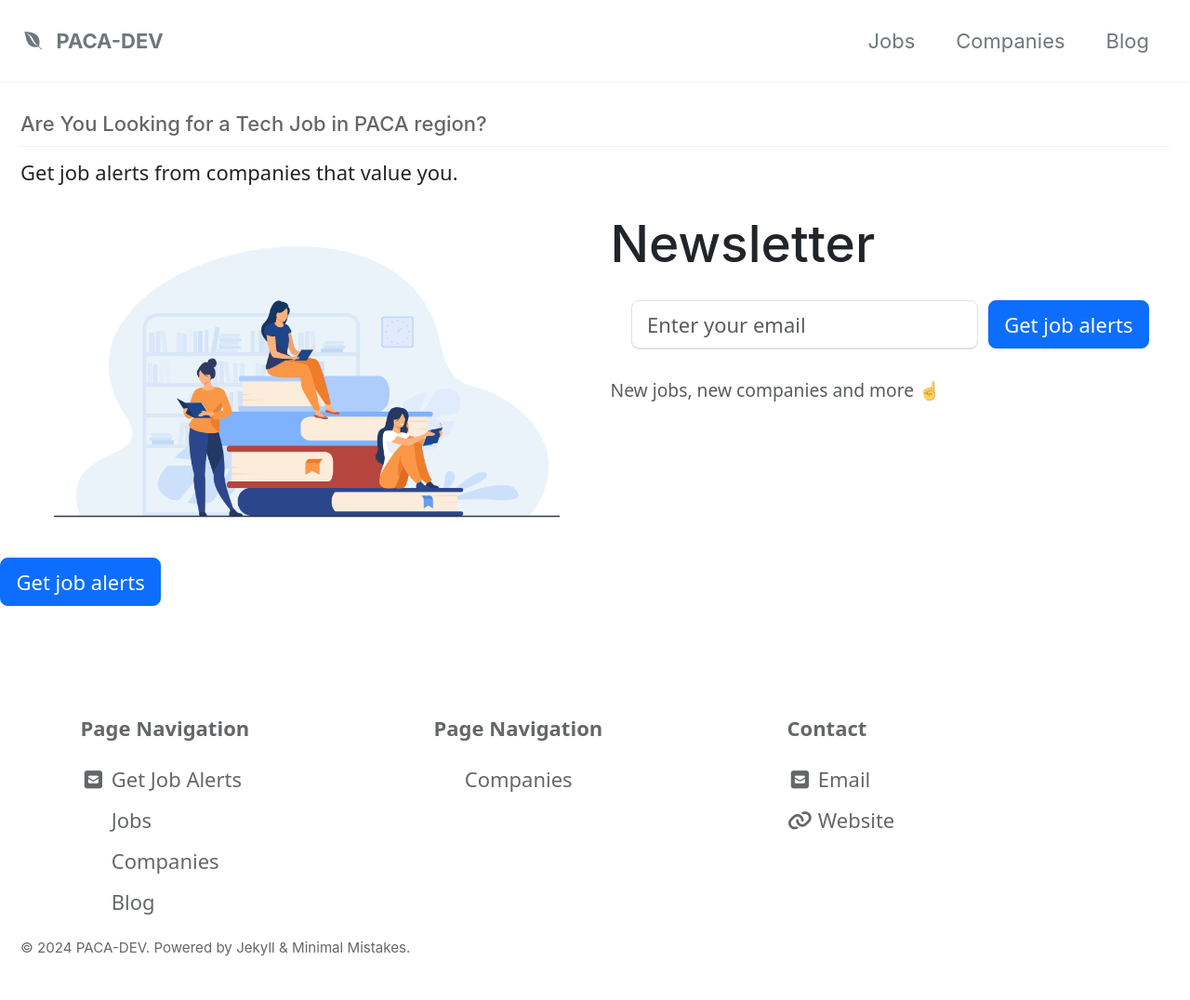
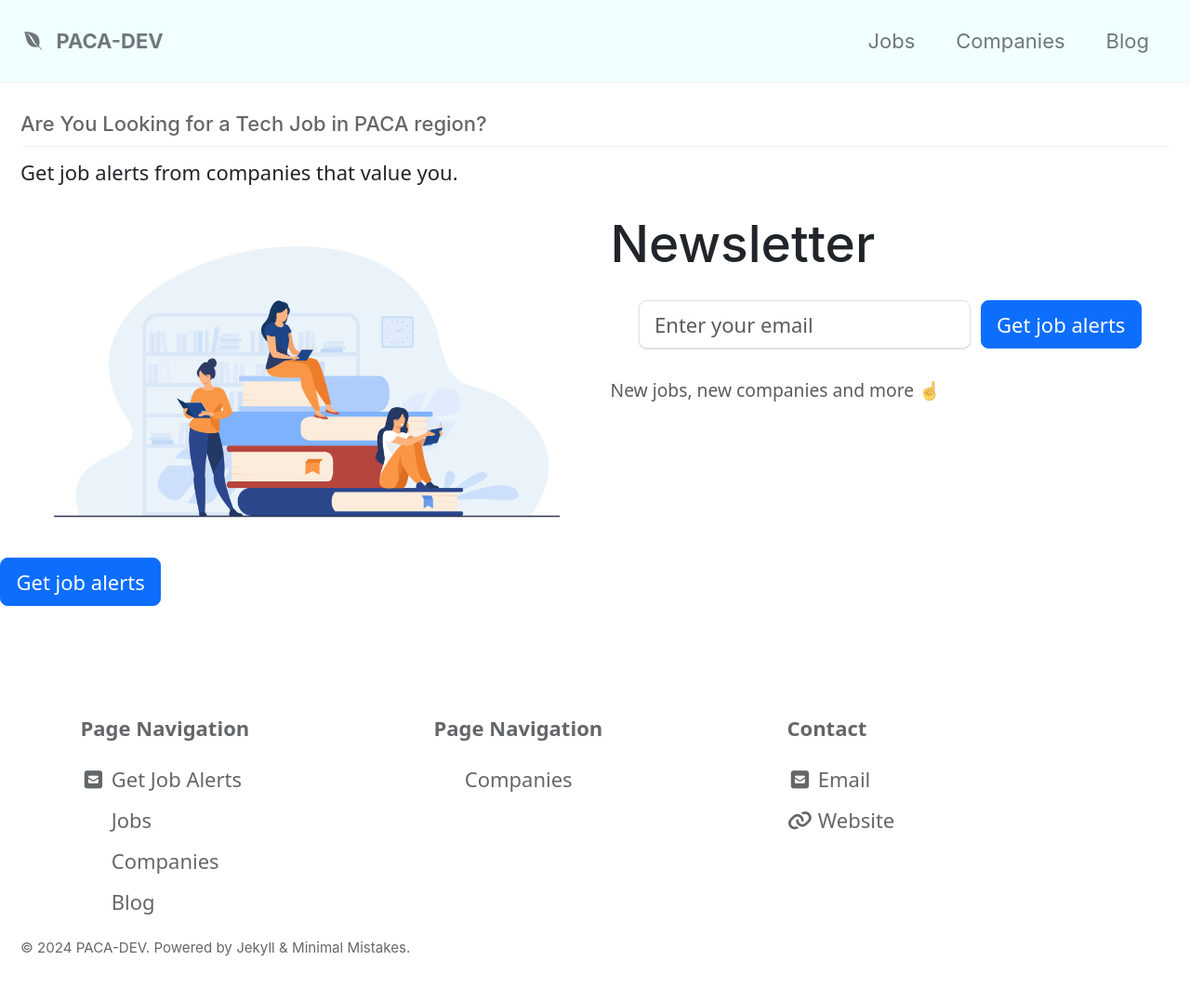
Before and after one commit to paca-dev/paca-dev.github.io, a Jekyll site: the page built from page_newsletter.md, in a window 1280 px wide. Shown: the whole page at 93% size. Built offline with Jekyll 4.4.1, drawn with Linux system fonts in a browser that asks for light colours; cached includes are drawn as plain includes.

Commit message:
azure color accent

```diff
--- a/_config.yml
+++ b/_config.yml
@@ -14,6 +14,7 @@
 # remote_theme           : "mmistakes/minimal-mistakes"
 minimal_mistakes_skin    : "default" # "air", "aqua", "contrast", "dark", "dirt", "neon", "mint", "plum", "sunrise"
 
+accent_colour            : azure # color of the nav and hero item
 # Site Settings
 locale                   : "en-US"
 rtl                      : # true, false (default) # turns direction of the page into right to left for RTL languages
--- a/_includes/head.html
+++ b/_includes/head.html
@@ -8,7 +8,7 @@
 
 {%- comment %} https://docs.google.com/presentation/d/1rmxwWa9P6_xHqonmh5ONXRS-jPc5XKbnv99Rjkhe04s/present {% endcomment -%}
 <meta name="viewport" content="width=device-width, initial-scale=1.0">
-
+<meta name="theme-color" content="{{ site.accent_colour | 'transparent' }}" />
 <script>
   document.documentElement.className = document.documentElement.className.replace(/\bno-js\b/g, '') + ' js ';
   {% if site.enable_copy_code_button -%}
--- a/_includes/masthead.html
+++ b/_includes/masthead.html
@@ -1,6 +1,6 @@
 {% capture logo_path %}{{ site.logo }}{% endcapture %}
 
-<div class="masthead">
+<div class="masthead" style="background-color:{{ site.accent_colour | 'transparent' }}">
   <div class="masthead__inner-wrap">
     <div class="masthead__menu">
       <nav id="site-nav" class="greedy-nav" style="color:none">
--- a/_includes/newsletter-form.html
+++ b/_includes/newsletter-form.html
@@ -2,7 +2,7 @@
 
 
 <form id="newsletterForm" class="d-flex align-items-center gap-2 d-flex justify-content-center" style="background-color: transparent;">
-  <div class="flex-grow-1">
+  <div class="">
       <label for="emailInput" class="visually-hidden">Email</label>
       <input type="email" class="form-control" id="emailInput" placeholder="Enter your email" required pattern="[a-zA-Z0-9._%+-]+@[a-zA-Z0-9.-]+\.[a-zA-Z]{2,}$">
   </div>
--- a/index.html
+++ b/index.html
@@ -4,7 +4,7 @@
 
 title: "Software Developer Jobs in Provence-Alpes-Côte d'Azur (PACA)"
 header:
-  overlay_color: fff
+  overlay_color: "azure"
   actions:
     - label: 🇫🇷 No french required
       url: /jobs
```
Also changed, not shown: _includes/page__hero.html (+6 -1 lines), favicon.ico.
